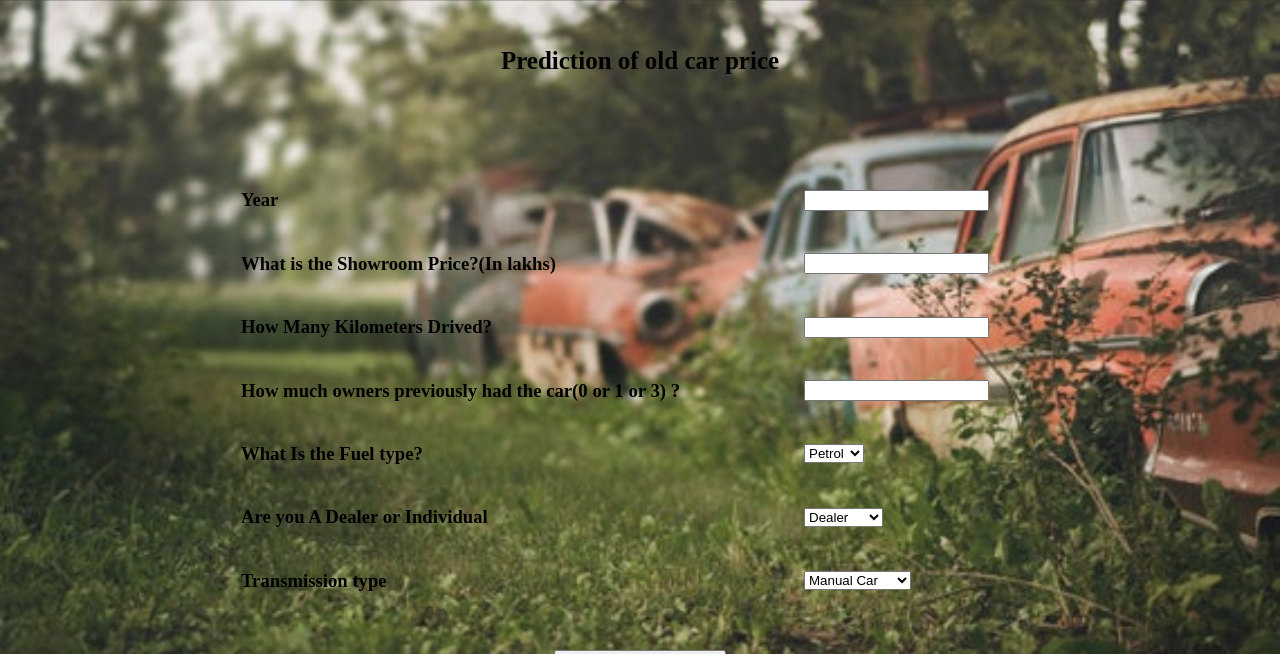
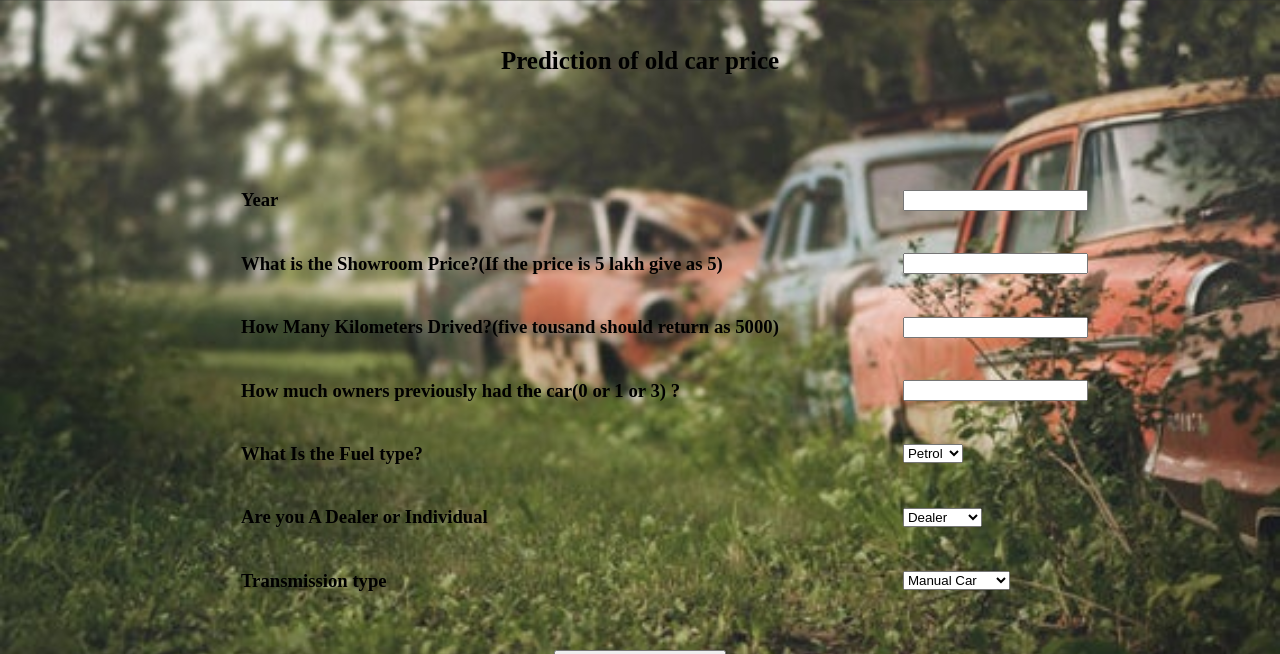
Before and after one commit to souramrakesh/carpricepred, a Flask app: page / in a window 1280 px wide. Shown: the top 654 px of the page. Run offline with Flask 2, Linux system fonts and the light colour scheme; parts of the project's set-up code (start-up, migrations or seed data) failed here and were passed over.

Commit message:
Update index.html

```diff
--- a/templates/index.html
+++ b/templates/index.html
@@ -41,10 +41,10 @@ body {
 </td>
  <td><input style="float:right" id="first" name="Year" type=" number "></td></tr>
 <tr>
-           <td> <h3 style="left">What is the Showroom Price?(In lakhs)</h3></td>
+           <td> <h3 style="left">What is the Showroom Price?(If the price is 5 lakh give as 5)</h3></td>
 <td><input  id="second" name="Present_Price" required="required"></td></tr>
 <tr>
-          <td>  <h3 style="left">How Many Kilometers Drived?</h3></td>
+          <td>  <h3 style="left">How Many Kilometers Drived?(five tousand should return as 5000) </h3></td>
 <td><input id="third" name="Kms_Driven" required="required"></td></tr>
   <tr>
 <td><h3 style="left">How much owners previously had the car(0 or 1 or 3) ?</h3></td>
```
